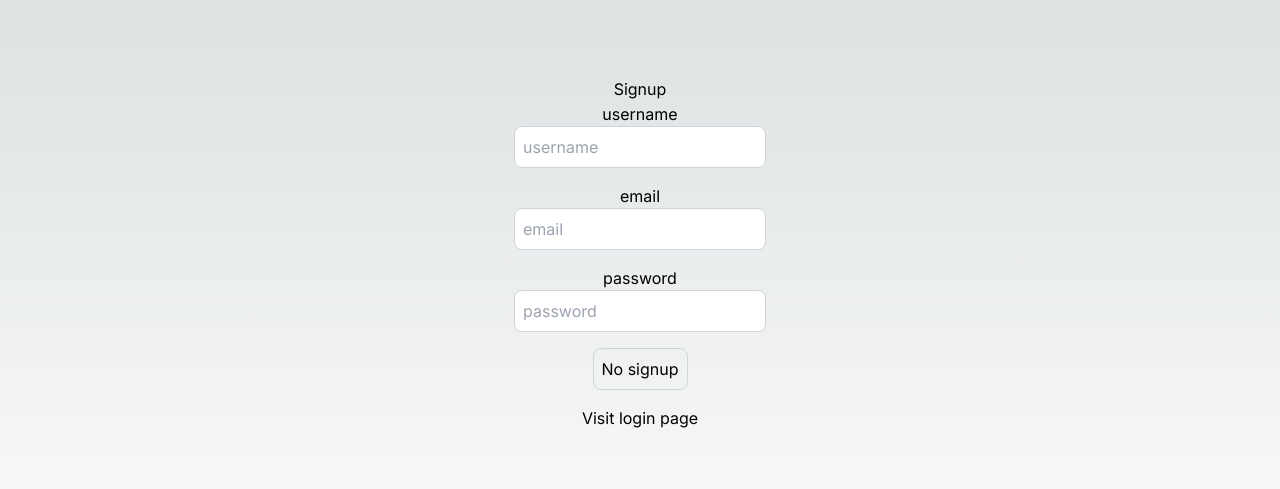
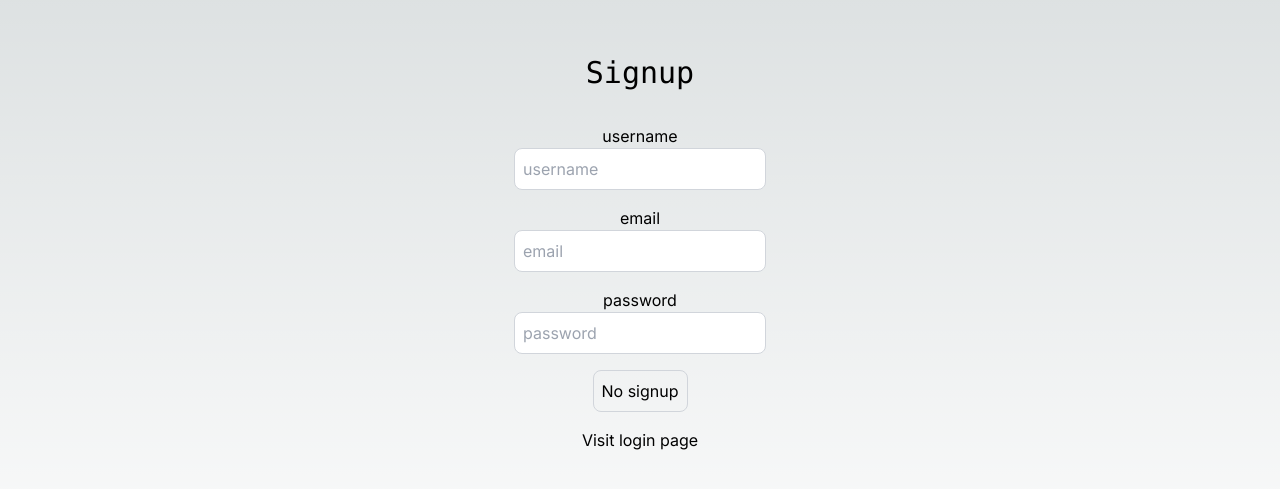
Before and after one commit to hiteshchoudhary/nextjs-fullstack-auth, a Next.js app: page /signup in a window 1280 px wide. Shown: the part 147-636 px from the top of the page. Built offline with nearby package versions, Linux system fonts and the light colour scheme.

Commit message:
in progress

```diff
--- a/package.json
+++ b/package.json
@@ -9,12 +9,18 @@
     "lint": "next lint"
   },
   "dependencies": {
+    "@chakra-ui/progress": "^2.2.0",
+    "@chakra-ui/react": "^2.8.2",
+    "@emotion/react": "^11.11.4",
+    "@emotion/styled": "^11.11.0",
+    "@mui/material": "^5.15.14",
     "@types/node": "20.3.2",
     "@types/react": "18.2.14",
     "@types/react-dom": "18.2.6",
     "autoprefixer": "10.4.14",
     "axios": "^1.4.0",
     "bcryptjs": "^2.4.3",
+    "dotenv": "^16.4.5",
     "eslint": "8.43.0",
     "eslint-config-next": "13.4.7",
     "jsonwebtoken": "^9.0.0",
--- a/src/app/login/page.tsx
+++ b/src/app/login/page.tsx
@@ -4,7 +4,7 @@ import React, {useEffect} from "react";
 import {useRouter} from "next/navigation";
 import axios from "axios";
 import { toast } from "react-hot-toast";
-
+import CircularProgress from '@mui/material/CircularProgress';
 
 
 
@@ -45,7 +45,7 @@ export default function LoginPage() {
 
     return (
     <div className="flex flex-col items-center justify-center min-h-screen py-2">
-        <h1>{loading ? "Processing" : "Login"}</h1>
+        <h1 className="mb-7 text-3xl">{loading ?  <CircularProgress /> : "Login"}</h1>
         <hr />
 
         <label htmlFor="email">email</label>
--- a/src/app/signup/page.tsx
+++ b/src/app/signup/page.tsx
@@ -4,6 +4,7 @@ import React, { useEffect } from "react";
 import {useRouter} from "next/navigation";
 import axios from "axios";
 import { toast } from "react-hot-toast";
+import CircularProgress from '@mui/material/CircularProgress';
 
 
 
@@ -44,8 +45,8 @@ export default function SignupPage() {
 
 
     return (
-    <div className="flex flex-col items-center justify-center min-h-screen py-2">
-        <h1>{loading ? "Processing" : "Signup"}</h1>
+    <div className="flex flex-col items-center justify-center min-h-screen py-2 ">
+        <h1 className="mb-8 text-3xl font-mono">{loading ?  <CircularProgress /> : "Signup"}</h1>
         <hr />
         <label htmlFor="username">username</label>
         <input
```
Also changed, not shown: 2 other files (tests, documents, lock files or other folders).
